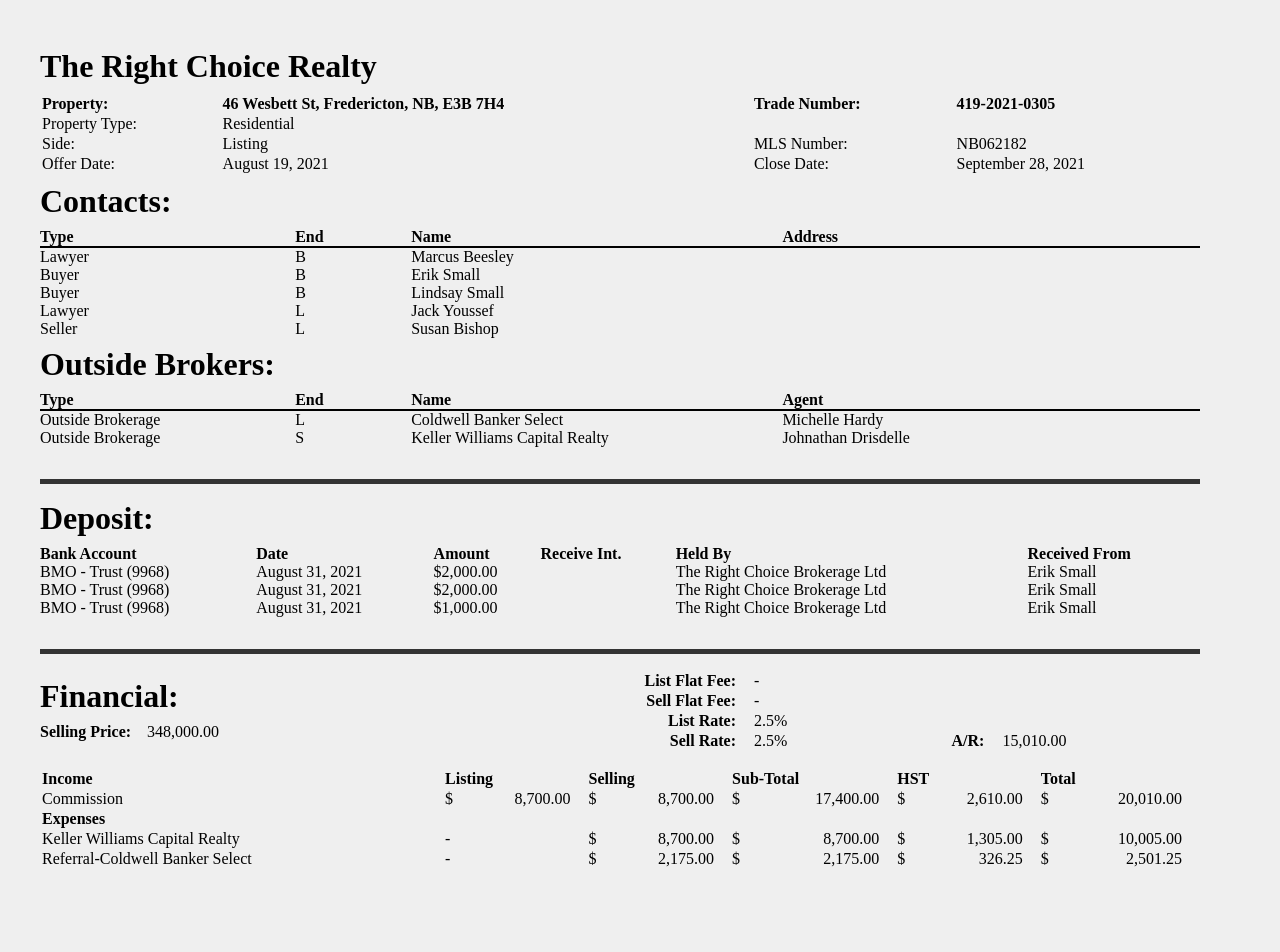
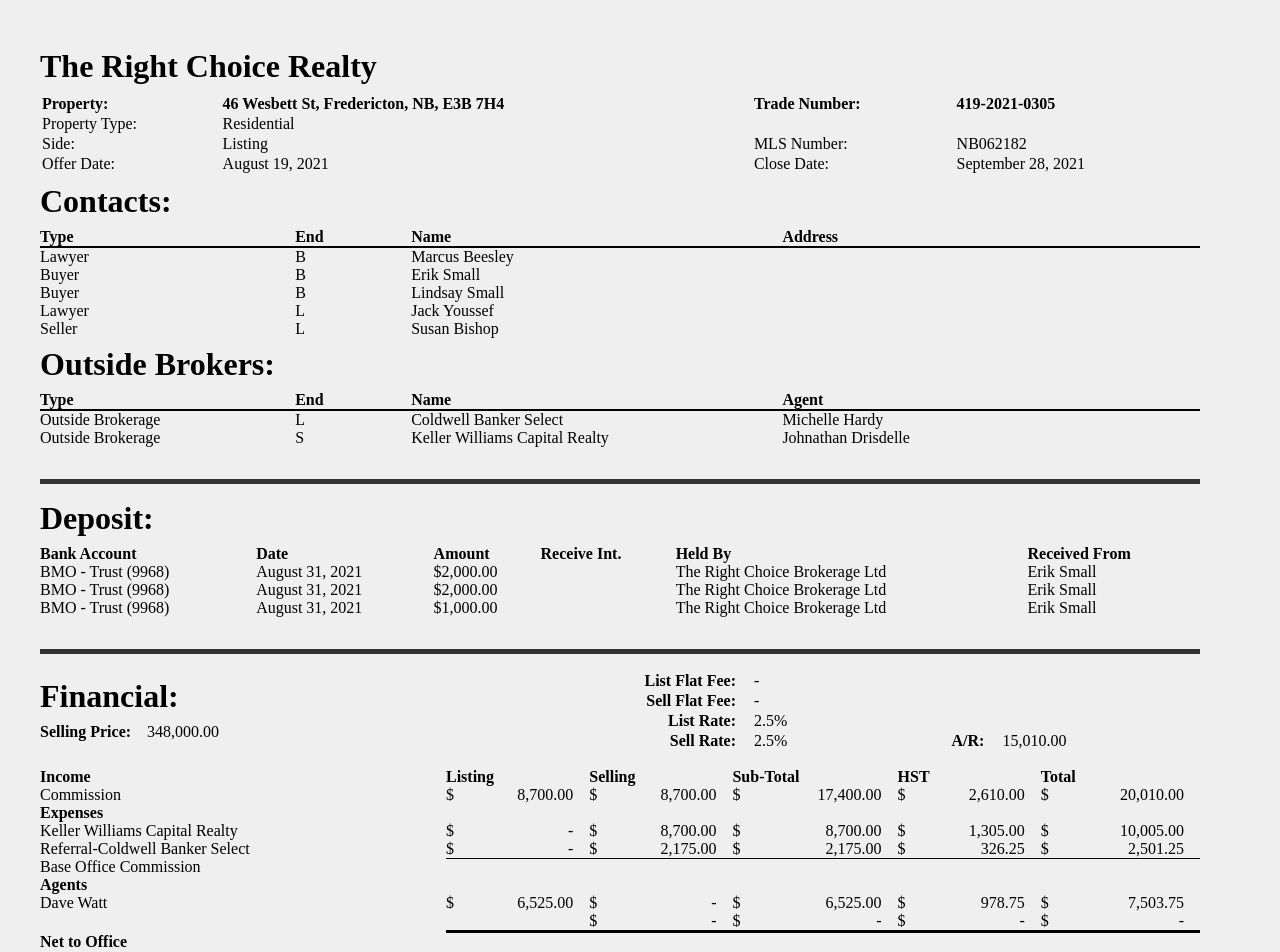
Before and after one commit to chrisbeatty00/right-choice-report-next, a Next.js app: page /deal/1 in a window 1280 px wide. Shown: the top 952 px of the page. Before the commit the page ends 910 px from the top, so only its background shows below. Built offline with nearby package versions, Linux system fonts and the light colour scheme.

Commit message:
Add agent splits

```diff
--- a/src/components/Financial.tsx
+++ b/src/components/Financial.tsx
@@ -1,6 +1,7 @@
 import styles from "@right-choice/styles/Financial.module.css";
 import type { FinancialData, TransactionData, SplitData, Deal } from "../types";
-import type { Split } from "../lib/getSplits";
+import type { Splits } from "../lib/getSplits";
+import cx from "classnames";
 
 const currencyFormatter = new Intl.NumberFormat("en-US", {
   style: "currency",
@@ -37,7 +38,7 @@ function Financial({
 }: {
   financialData: FinancialData;
   transactionData: TransactionData;
-  splits: Split[];
+  splits: Splits;
   deal: Deal;
 }) {
   const listFlatFee = formatCurrency(
@@ -118,7 +119,7 @@ function IncomeTable({
   totalNet?: string | undefined;
   totalTax?: string | undefined;
   totalGross?: string | undefined;
-  splits: Split[];
+  splits: Splits;
 }) {
   return (
     <table className={styles.financial}>
@@ -142,19 +143,55 @@ function IncomeTable({
         <tr>
           <th colSpan={6}>Expenses</th>
         </tr>
-        {splits.map((split) => (
+        {splits.expenses.map((split) => (
           <tr key={split.id}>
             <td>
               {split.side === "list" ? "Referral-" : ""}
               {split.organizationName}
             </td>
-            <td>-</td>
+            <td className={styles.currency}>-</td>
             <td className={styles.currency}>{split.net}</td>
             <td className={styles.currency}>{split.net}</td>
             <td className={styles.currency}>{split.tax}</td>
             <td className={styles.currency}>{split.total}</td>
           </tr>
         ))}
+        {splits.expenses.length > 0 && (
+          <tr>
+            <td>Base Office Commission</td>
+            <td className={styles.borderTop}></td>
+            <td className={styles.borderTop}></td>
+            <td className={styles.borderTop}></td>
+            <td className={styles.borderTop}></td>
+            <td className={styles.borderTop}></td>
+          </tr>
+        )}
+        <tr>
+          <th colSpan={6}>Agents</th>
+        </tr>
+        {splits.agents.map((split) => (
+          <tr key={split.id}>
+            <td>{split.name}</td>
+            <td className={styles.currency}>{split.net}</td>
+            <td className={styles.currency}>-</td>
+            <td className={styles.currency}>{split.net}</td>
+            <td className={styles.currency}>{split.tax}</td>
+            <td className={styles.currency}>{split.total}</td>
+          </tr>
+        ))}
+        {splits.agents.length > 0 && (
+          <tr>
+            <td></td>
+            <td className={styles.borderBottomHeavy}></td>
+            <td className={cx(styles.currency, styles.borderBottomHeavy)}>-</td>
+            <td className={cx(styles.currency, styles.borderBottomHeavy)}>-</td>
+            <td className={cx(styles.currency, styles.borderBottomHeavy)}>-</td>
+            <td className={cx(styles.currency, styles.borderBottomHeavy)}>-</td>
+          </tr>
+        )}
+        <tr>
+          <th colSpan={6}>Net to Office</th>
+        </tr>
       </tbody>
     </table>
   );
--- a/src/lib/getSplits.ts
+++ b/src/lib/getSplits.ts
@@ -1,6 +1,6 @@
-import splits from "../splits";
-import accesses from "../accesses";
-import profiles from "../profiles";
+import splitData from "../splits";
+import accessesData from "../accesses";
+import profilesData from "../profiles";
 import formatCurrency from "./formatCurrency";
 
 export type Split = {
@@ -14,20 +14,27 @@ export type Split = {
   total: string;
 };
 
-export function getSplits(dealId: string): Split[] {
-  const expenses = splits.data
-    .map((split) => {
-      const dealAccess = accesses.data.find(
+export type Splits = {
+  commission: Split[];
+  expenses: Split[];
+  agents: Split[];
+};
+
+export function getSplits(dealId: string): Splits {
+  const commission = [] as Split[];
+
+  const splits: Split[] = splitData.data.map((split) => {
+    const dealAccess = accessesData.data.find(
       (access) => access.id === split.relationships.dealAccess.data.id
     );
 
-      if (!dealAccess) throw new Error("Deal access not found");
+    if (!dealAccess) throw new Error(`Deal access not found: ${dealAccess}`);
 
-      const profile = profiles.data.find(
+    const profile = profilesData.data.find(
       (profile) => profile.id === dealAccess.relationships.profile.data.id
     );
 
-      if (!profile) throw new Error("Profile not found");
+    if (!profile) throw new Error(`Profile not found: ${profile}`);
 
     return {
       id: split.id,
@@ -39,10 +46,28 @@ export function getSplits(dealId: string): Split[] {
       tax: formatCurrency(split.attributes.tax),
       total: formatCurrency(split.attributes.total),
     };
-    })
+  });
+
+  const expenses = getExpenses(splits);
+  const agents = getAgents(splits);
+
+  return {
+    commission,
+    expenses,
+    agents,
+  };
+}
+
+function getExpenses(allSplits: Split[]): Split[] {
+  return allSplits
     .filter((split) => split.role === "outside_brokerage")
     .sort((a, b) => a.side.localeCompare(b.side))
     .reverse();
+}
 
-  return expenses;
+function getAgents(allSplits: Split[]): Split[] {
+  return allSplits
+    .filter((split) => split.role === "agent")
+    .sort((a, b) => a.side.localeCompare(b.side))
+    .reverse();
 }
--- a/src/pages/deal/[id].tsx
+++ b/src/pages/deal/[id].tsx
@@ -10,7 +10,7 @@ import type {
   SplitData,
 } from "../../types.js";
 import { getContacts } from "../../lib/getAddress.js";
-import { getSplits, Split } from "../../lib/getSplits";
+import { getSplits, Splits } from "../../lib/getSplits";
 import OutsideBrokers from "../../components/OutsideBrokers";
 import Deposit from "../../components/Deposit";
 import Financial from "../../components/Financial";
@@ -71,7 +71,7 @@ type DealProps = {
   contacts: Record<string, Contact>;
   transactionData: TransactionData;
   financialData: FinancialData;
-  splits: Split[];
+  splits: Splits;
 };
 
 export default function DealReport({
@@ -82,7 +82,7 @@ export default function DealReport({
     included: [],
   },
   financialData = {},
-  splits = [],
+  splits,
 }: DealProps) {
   if (!deal || !contacts) {
     return <div>nothing</div>;
--- a/src/styles/Financial.module.css
+++ b/src/styles/Financial.module.css
@@ -40,6 +40,8 @@
 
 table.financial {
   margin-top: 1rem;
+  border-spacing: 0px;
+  border-collapse: separate;
 }
 
 table.financial td:first-child,
@@ -63,3 +65,11 @@ table.financial td.currency {
   position: absolute;
   left: 0;
 }
+
+.borderTop {
+  border-top: 1px solid black;
+}
+
+.borderBottomHeavy {
+  border-bottom: 3px solid black;
+}
```
Lines whose indentation alone changed are shown as unchanged.
